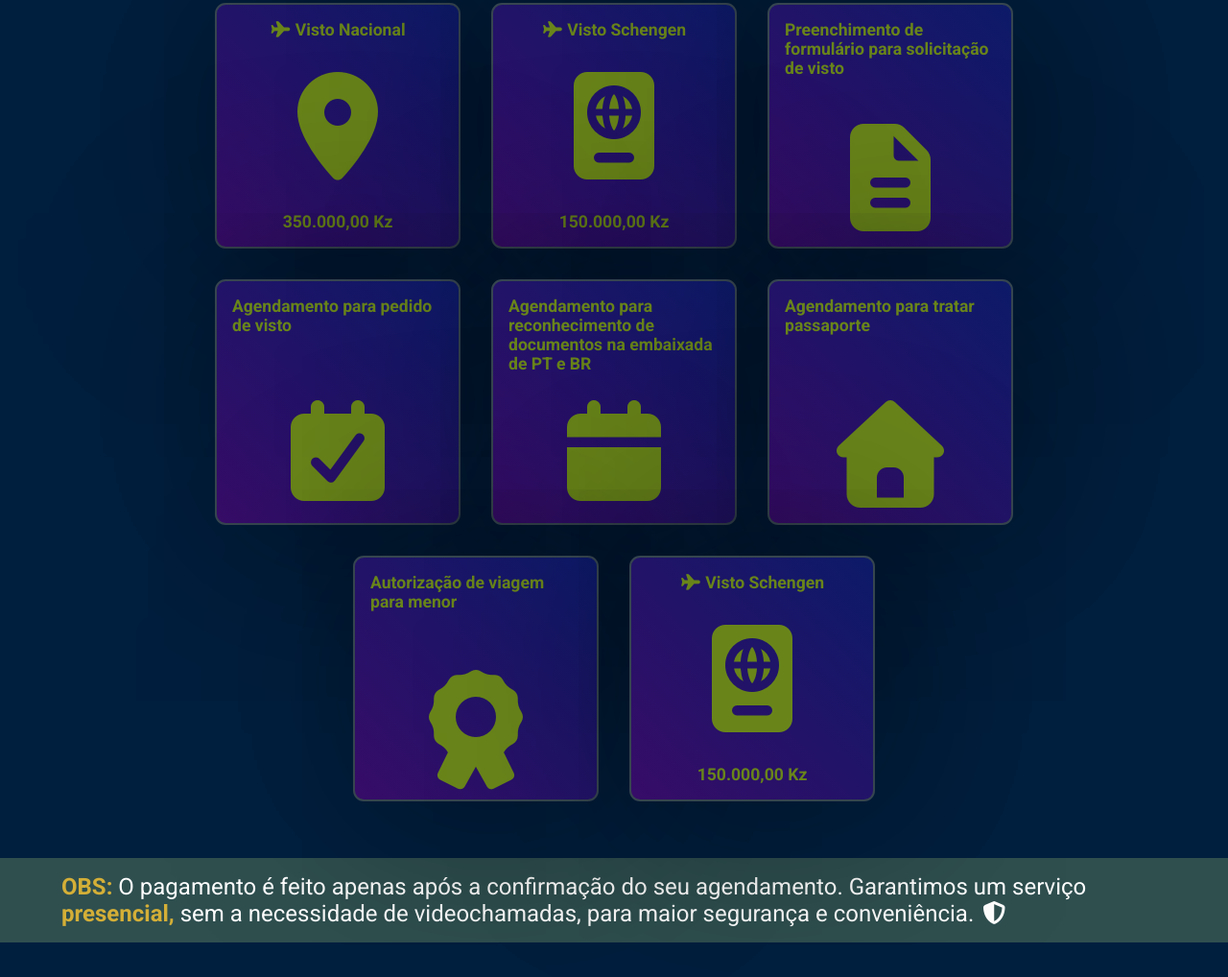
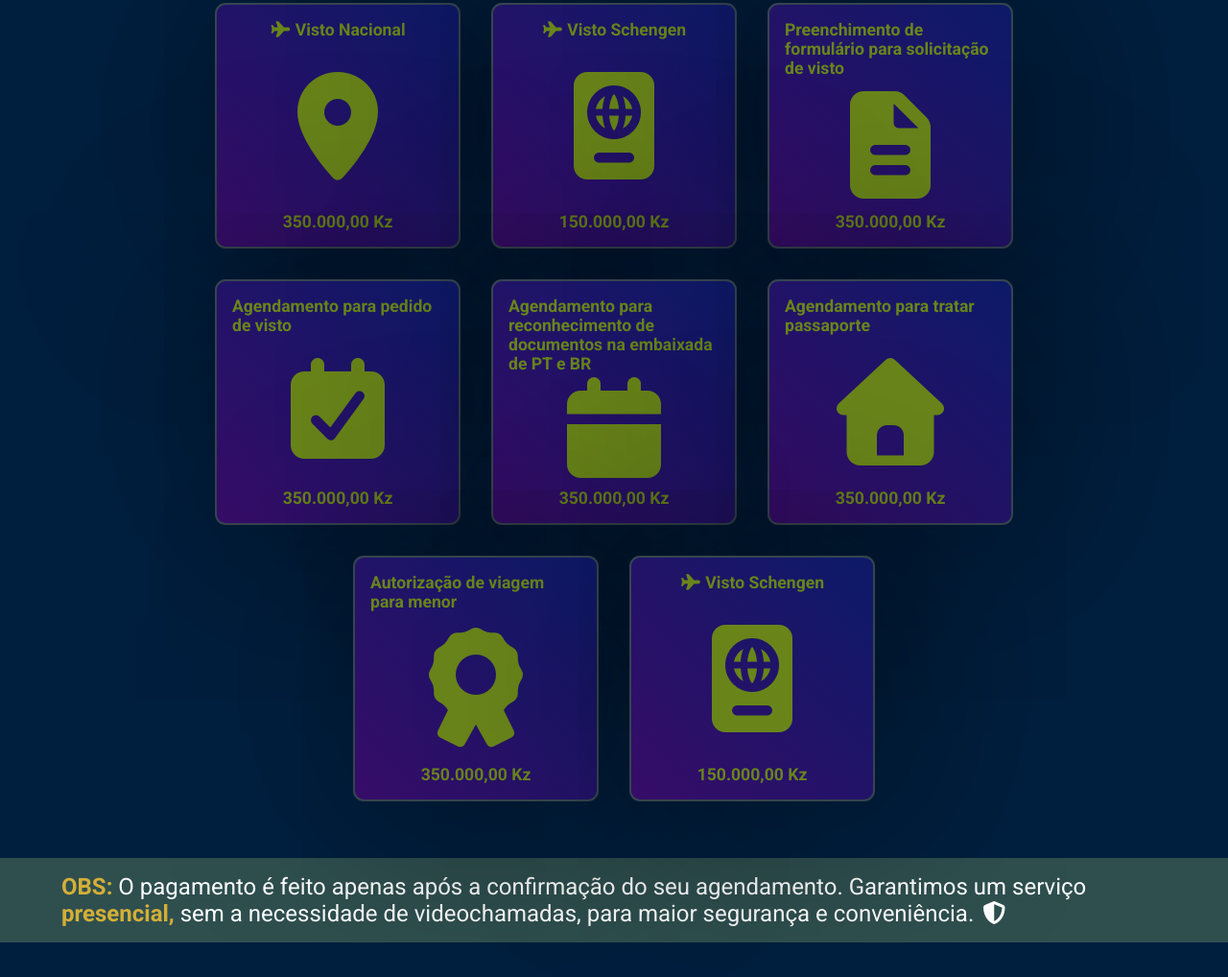
Before and after one commit to vuvufelix/servi-o-de-agendamento, a plain HTML site: page index.html in a window 1280 px wide. Shown: the part 1272-2290 px from the top of the page at 96% size. Drawn offline with nearby package versions, Linux system fonts and the light colour scheme.

Commit message:
Alterado os valores dos serviços

```diff
--- a/index.html
+++ b/index.html
@@ -97,30 +97,35 @@
                         <div class="icone-destaque">
                             <i class="fa-solid fa-file-lines"></i>
                         </div>
+                        <span>350.000,00 Kz</span>
                     </li>
                     <li class="servico-scroll">
                         <span>Agendamento para pedido de visto</span>
                         <div class="icone-destaque">
                             <i class="fa-solid fa-calendar-check"></i>
                         </div>
+                        <span>350.000,00 Kz</span>
                     </li>
                     <li class="servico-scroll">
                         <span>Agendamento para reconhecimento de documentos na embaixada de PT e BR</span>
                         <div class="icone-destaque">
                             <i class="fa-solid fa-calendar"></i>
                         </div>
+                        <span>350.000,00 Kz</span>
                     </li>
                     <li class="servico-scroll">
                         <span>Agendamento para tratar passaporte</span>
                         <div class="icone-destaque">
                             <i class="fa-solid fa-house"></i>
                         </div>
+                        <span>350.000,00 Kz</span>
                     </li>
                     <li class="servico-scroll">
                         <span>Autorização de viagem para menor</span>
                         <div class="icone-destaque">
                             <i class="fa-solid fa-award"></i>
                         </div>
+                        <span>350.000,00 Kz</span>
                     </li>
                     <li class="servico-scroll">
                         <span><i class="fa-solid fa-plane"></i> Visto Schengen</span>
```
